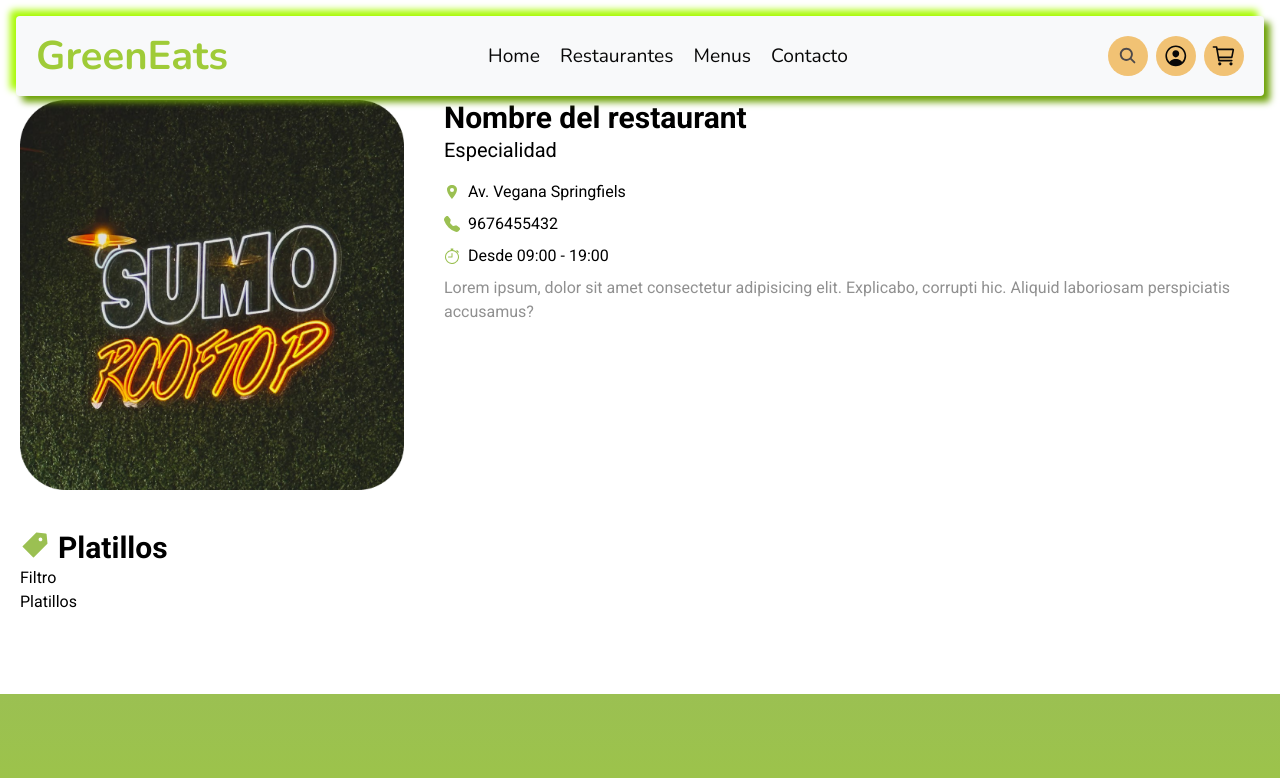
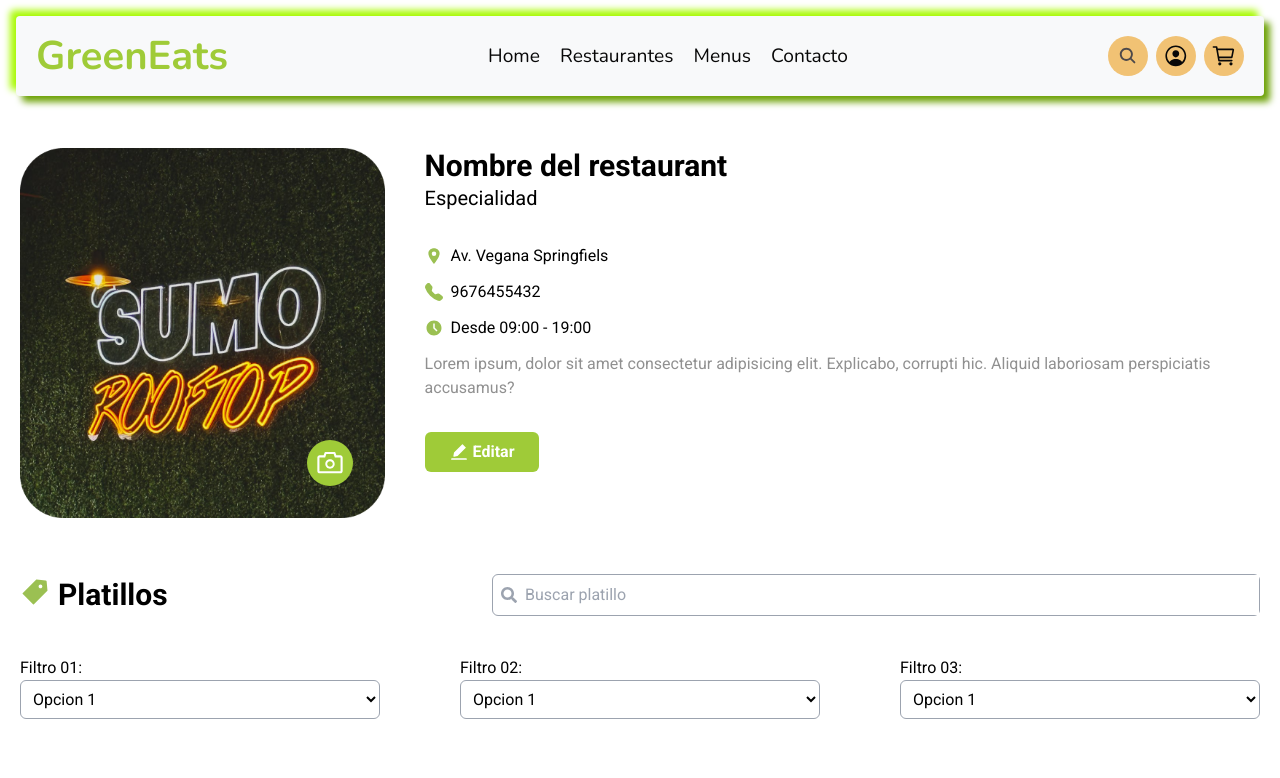
Before and after one commit to manuelperezdearce/s10-nc, a React (Vite) app in the folder frontend/: page /restaurant/id in a window 1280 px wide. Shown: the top 778 px of the page. Built offline with nearby package versions, Linux system fonts and the light colour scheme.

Commit message:
Profile Restaurant done

```diff
--- /dev/null
+++ b/frontend/src/components/Buttons/BtnEditProfileRestaurant.jsx
@@ -0,0 +1,21 @@
+import { AiFillEdit } from "react-icons/ai"
+
+export default function BtnEditProfileRestaurant() {
+
+    const handleEdit = (e) => {
+        e.preventDefault()
+
+        console.log('Editando')
+    }
+
+    return (
+        <button
+            // className='py-2 bg-greenCustom text-white font-bold rounded-md flex items-center'
+            className='bg-greenCustom hover:bg-greenCustom2 duration-75 text-white font-bold flex items-center px-6 py-2 text-base gap-x-1 rounded-md'
+            onClick={handleEdit}
+        >
+            <div className="text-xl"><AiFillEdit/></div>
+            Editar
+        </button>
+    )
+}
--- /dev/null
+++ b/frontend/src/components/Buttons/BtnUploadImgProfileRestaurant.jsx
@@ -0,0 +1,12 @@
+import { AiOutlineCamera } from 'react-icons/ai';
+
+export default function BtnUploadImgProfileRestaurant() {
+    return (
+        <button
+            className='bg-greenCustom text-white text-3xl p-2 inline-flex rounded-full'
+        >
+            <AiOutlineCamera/>
+        </button>
+
+    )
+}
--- /dev/null
+++ b/frontend/src/components/Sections/FiltersSearch.jsx
@@ -0,0 +1,71 @@
+import CardProduct from '../cardProduct/cardProduct';
+import { AiFillTag } from 'react-icons/ai';
+import { FaSearch } from 'react-icons/fa';
+
+
+export default function FiltersSearch() {
+    return (
+        <div>
+
+
+            {/* -------------------- Search & Filters */}
+            <div className='flex flex-col mb-12 lg:mb-20'>
+
+                {/* Search */}
+                <div className='flex flex-col md:flex-row md:items-center md:justify-between gap-y-7 gap-x-32 mb-5 md:mb-10'>
+                    <p className='text-3xl font-bold flex gap-x-2'><span className='text-greenCustom2'><AiFillTag/></span>Platillos</p>
+                    {/* <FaSearch /><input type="search" name="" id="" placeholder='Buscar platillo' className='p-2 w-full bg-white border border-gray-400 rounded-md max-w-3xl outline-none'/> */}
+                    <div className="flex items-center bg-white border border-gray-400 rounded-md max-w-3xl w-full">
+                        <div className="p-2 text-gray-400"><FaSearch/></div>
+                        <input type="search" placeholder="Buscar platillo" className="py-2 w-full outline-none bg-white"/>
+                    </div>
+                </div>
+
+
+                {/* Filters */}
+                <div className='flex flex-col md:flex-row md:justify-between gap-y-4 gap-x-20'>
+                    <div className='w-full'>
+                        <label htmlFor="filtro1">Filtro 01:</label>
+                        <select name="filtro1" id="filtro1" className='p-2 w-full bg-white border border-gray-400 rounded-md'>
+                            <option value="opc1">Opcion 1</option>
+                            <option value="opc2">Opcion 2</option>
+                            <option value="opc3">Opcion 3</option>
+                        </select>
+                    </div>
+                    <div className='w-full'>
+                        <label htmlFor="filtro2">Filtro 02:</label>
+                        <select name="filtro2" id="filtro2" className='p-2 w-full bg-white border border-gray-400 rounded-md'>
+                            <option value="opc1">Opcion 1</option>
+                            <option value="opc2">Opcion 2</option>
+                            <option value="opc3">Opcion 3</option>
+                        </select>
+                    </div>
+                    <div className='w-full'>
+                        <label htmlFor="filtro3">Filtro 03:</label>
+                        <select name="filtro3" id="filtro3" className='p-2 w-full bg-white border border-gray-400 rounded-md'>
+                            <option value="opc1">Opcion 1</option>
+                            <option value="opc2">Opcion 2</option>
+                            <option value="opc3">Opcion 3</option>
+                        </select>
+                    </div>
+                </div>
+            </div>
+
+
+
+
+
+
+
+
+            {/* -------------------- Cards Render*/}
+            <div className='grid grid-cols-2 md:grid-cols-3 xl:grid-cols-4 gap-5'>
+                <CardProduct/>
+                <CardProduct/>
+                <CardProduct/>
+                <CardProduct/>
+                <CardProduct/>
+            </div>
+        </div>
+    )
+}
--- /dev/null
+++ b/frontend/src/components/Sections/InfoProfileRestaurant.jsx
@@ -0,0 +1,46 @@
+import { BsTelephoneFill } from 'react-icons/bs';
+import { BiSolidTimeFive } from 'react-icons/bi';
+import { IoLocationSharp } from 'react-icons/io5';
+import RestaurantLogo from '../../images/RestaurantLogo.png'
+import BtnUploadImgProfileRestaurant from "../Buttons/BtnUploadImgProfileRestaurant";
+import BtnEditProfileRestaurant from "../Buttons/BtnEditProfileRestaurant";
+
+
+
+export default function InfoProfileRestaurant() {
+    return (
+        <div className='flex flex-col md:flex-row gap-y-5 gap-x-10'>
+
+
+
+            {/* -------------------- Image */}
+            <div className='relative mx-auto'>
+                <img src={RestaurantLogo} alt="" className='w-full max-w-sm'/>
+                <div className='absolute bottom-8 right-8'><BtnUploadImgProfileRestaurant/></div>
+            </div>
+
+
+
+
+            {/* -------------------- Information */}
+            <div>
+                <div className='mb-8'>
+                    <p className='text-3xl font-bold'>Nombre del restaurant</p>
+                    <p className='text-xl'>Especialidad</p>
+                </div>
+                <div className='mt-4 flex flex-col gap-y-3'>
+                    <p className='flex items-center gap-x-2'><span className='text-greenCustom2 text-lg'><IoLocationSharp/></span>Av. Vegana Springfiels</p>
+                    <p className='flex items-center gap-x-2'><span className='text-greenCustom2 text-lg'><BsTelephoneFill/></span>9676455432</p>
+                    <p className='flex items-center gap-x-2'><span className='text-greenCustom2 text-lg'><BiSolidTimeFive/></span>Desde 09:00 - 19:00</p>
+                    <p className='text-base text-greyCustom'>Lorem ipsum, dolor sit amet consectetur adipisicing elit. Explicabo, corrupti hic. Aliquid laboriosam perspiciatis accusamus?</p>
+                </div>
+                <div className='mt-8'>
+                    <BtnEditProfileRestaurant/>
+                </div>
+            </div>
+
+
+
+        </div>
+    )
+}
--- a/frontend/src/pages/restaurant/RestaurantID.jsx
+++ b/frontend/src/pages/restaurant/RestaurantID.jsx
@@ -1,36 +1,12 @@
-import React from 'react'
-import { IoLocationSharp } from 'react-icons/io5';
-import { AiFillTag } from 'react-icons/ai';
-import { BsStopwatch, BsTelephoneFill } from 'react-icons/bs';
+import InfoProfileRestaurant from '../../components/Sections/InfoProfileRestaurant';
+import FiltersSearch from '../../components/Sections/FiltersSearch';
 
-import RestaurantLogo from '../../images/RestaurantLogo.png'
 
 export default function RestaurantID() {
     return (
-        <div className='py-20 md:mt-5 text-black mx-5 flex flex-col gap-y-10'>
-
-            <div className='flex flex-col md:flex-row gap-y-5 md:gap-x-10'>
-                <img src={RestaurantLogo} alt="" className='w-full max-w-sm mx-auto'/>
-
-                <div>
-                    <p className='text-3xl font-bold'>Nombre del restaurant</p>
-                    <p className='text-xl'>Especialidad</p>
-                    <div className='mt-4 flex flex-col gap-y-2'>
-                        <p className='flex items-center gap-x-2'><span className='text-greenCustom2'><IoLocationSharp/></span>Av. Vegana Springfiels</p>
-                        <p className='flex items-center gap-x-2'><span className='text-greenCustom2'><BsTelephoneFill/></span>9676455432</p>
-                        <p className='flex items-center gap-x-2'><span className='text-greenCustom2'><BsStopwatch/></span>Desde 09:00 - 19:00</p>
-                        <p className='text-base text-greyCustom'>Lorem ipsum, dolor sit amet consectetur adipisicing elit. Explicabo, corrupti hic. Aliquid laboriosam perspiciatis accusamus?</p>
-                    </div>
-
-                </div>
-            </div>
-
-            <div>
-                <p className='text-3xl font-bold flex gap-x-2'><span className='text-greenCustom2'><AiFillTag/></span>Platillos</p>
-                <p>Filtro</p>
-                <p>Platillos</p>
-            </div>
-
+        <div className='py-20 lg:py-32 px-5 md:mt-5 flex flex-col gap-y-14 max-w-7xl xl:mx-auto text-black'>
+            <InfoProfileRestaurant/>
+            <FiltersSearch/>
         </div>
     )
 }
--- a/frontend/tailwind.config.js
+++ b/frontend/tailwind.config.js
@@ -24,6 +24,9 @@
         whiteCustom1: 'var(--white-custom1)',
         whiteCustom2: 'var(--white-custom2)',
         whiteCustom3: 'var(--white-custom3)'
+      },
+      maxWidth: {
+        rem14: '14rem'
       }
     }
   },
```
